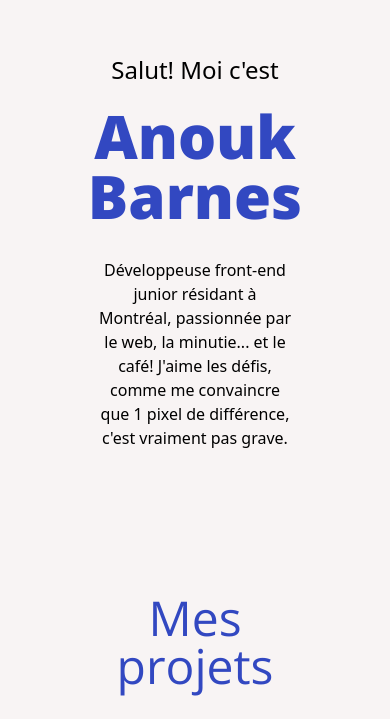
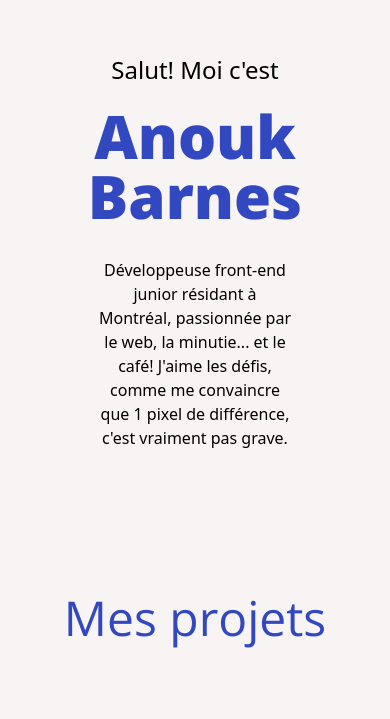
Before and after one commit to Anoukbarnes/TP3_AnoukBarnes, a plain HTML site: page index.html in a window 390 px wide. Shown: the part 118-837 px from the top of the page. Drawn offline with nearby package versions, Linux system fonts and the light colour scheme; files that its build step writes are made by us from their sources.

Commit message:
Ajustement titre mes projets

```diff
--- a/index.html
+++ b/index.html
@@ -70,7 +70,7 @@
 
         <section class="px-6">
             <div class="container grid grid-cols-12 mx-auto text-6xl sm:pb-6 pb-2">
-                <h3 class="sm:col-span-12 sm:text-left col-start-3 col-span-8 text-center title">Mes projets</h3>
+                <h3 class="sm:col-span-12 sm:text-left col-start-2 col-span-10 text-center title">Mes projets</h3>
             </div>
 
             <div class="container grid grid-cols-12 sm:grid-rows-6 mx-auto sm:gap-6 pb-12 ">
```
